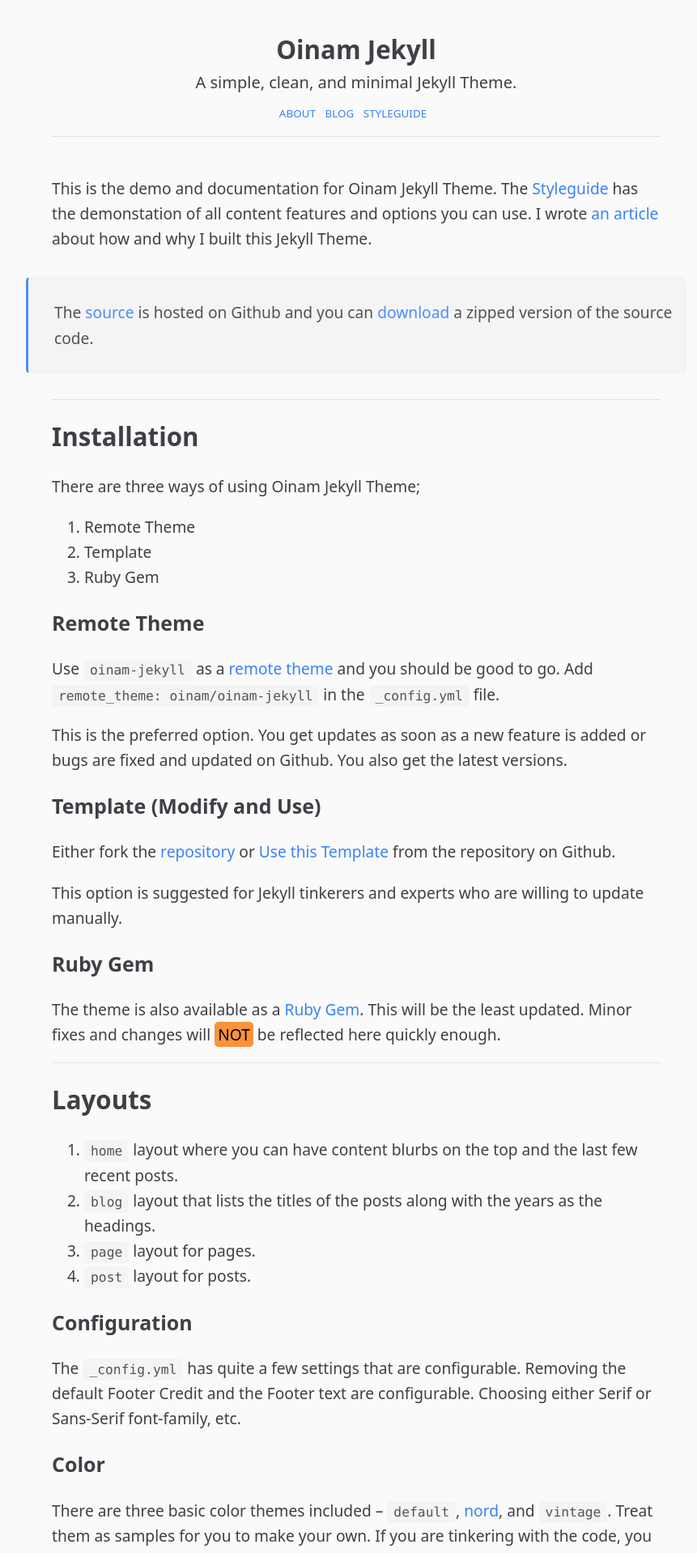
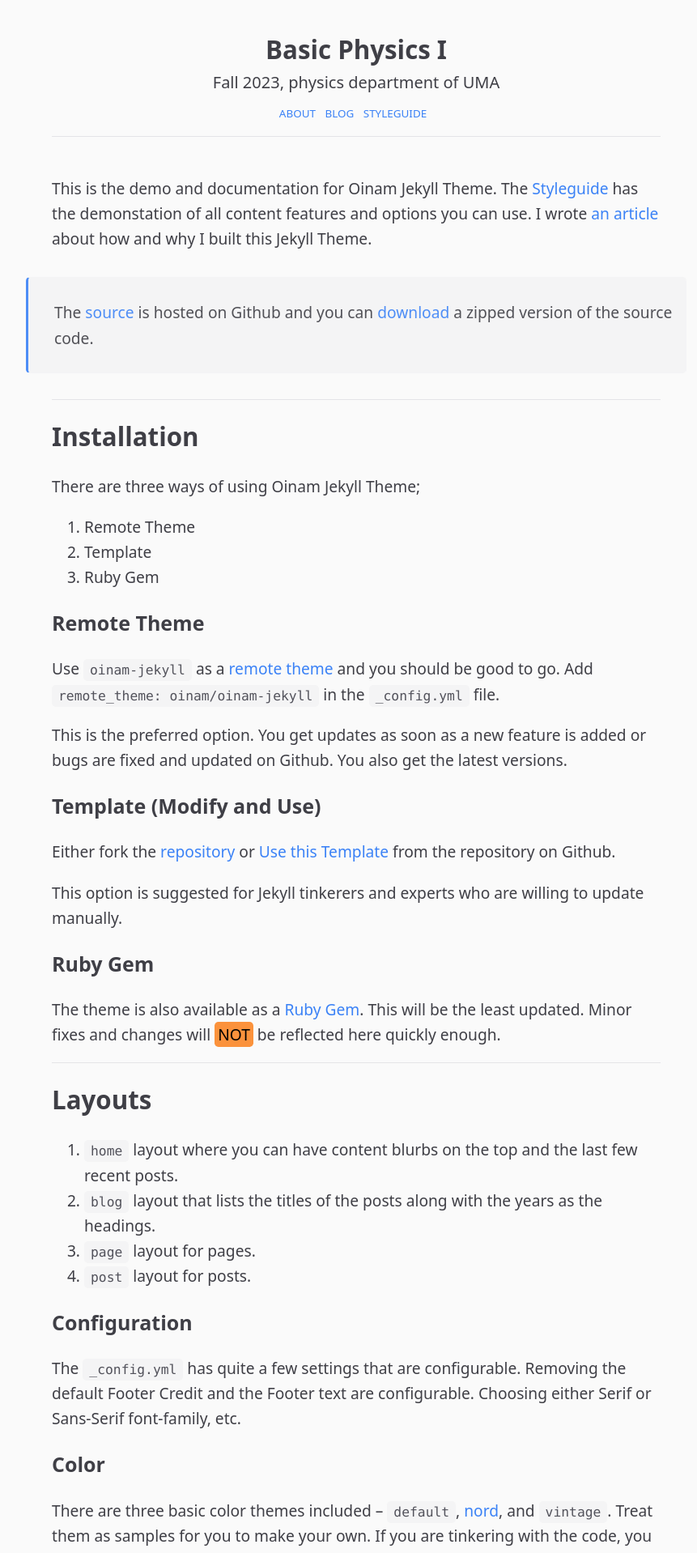
Before and after one commit to bpifall2023/bpifall2023.github.io, a Jekyll site: the page built from index.md, in a window 1280 px wide. Shown: the top 1918 px of the page at 81% size, without its empty margins (200-1061 px from the left). Built offline with Jekyll 4.4.1, drawn with Linux system fonts in a browser that asks for light colours; some of the changed text lies outside the part shown.

Commit message:
Update _config.yml

```diff
--- a/_config.yml
+++ b/_config.yml
@@ -1,35 +1,35 @@
-title: Oinam Jekyll
-description: 'A simple, clean, and minimal Jekyll Theme.'
+title: Basic Physics I
+description: 'Fall 2023, physics department of UMA'
 
 # Set this to your domain; baseurl is for the folder in your domain, if you have one -- `blog`.
 # you can leave both of them blank if you are deploying on a top-level domain.
-url: https://oinam.github.io
-baseurl: /oinam-jekyll
+url:
+baseurl:
 
 # footer
 footer:
-  credit: true
+  credit: false
   custom: false
 
 # if above footer:custom is 'true', then this will be printed instead
-footer_custom: 'An ever Work-in-Progress effort by <a href="https://oinam.com">Oinam</a>.'
+# footer_custom: 'An ever Work-in-Progress effort by <a href="https://oinam.com">Oinam</a>.'
 
 layout:
   theme: default # default, vintage, nord
   theme_highlighter: vs # default, more at css/highlighter (source: https://github.com/richleland/pygments-css)
   theme_switch: true # enable or disable user toggle switch between light and dark theme
-  home_posts_no: 6
-  home_postheader_title: 'Recent posts'
-  home_postmeta_title: 'View all'
+  home_posts_no: 50
+  home_postheader_title:
+  home_postmeta_title:
   posts_home: /blog/
-  link_new_tab: true # should external links open in a new tab (true) or in the current tab (false)
+  link_new_tab: false # should external links open in a new tab (true) or in the current tab (false)
   header_desc: true # set to false to disable description in the Header.
 
 # styles
 styles:
   font_family: sans # sans (default), serif, mixed-sans (sans-head, serif-body), mixed-serif (serif-head, sans-body)
   # include only the styles you want [true | false]
-  forms: true
+  forms: false
   syntax_highlighter: true # Code Syntax Highlighter
   inline: true # true to embed the styles in the HTML
 
@@ -56,9 +56,9 @@
       permalink: '/:year/:title/'
 
 titles_from_headings:
-  enabled: true
-  strip_title: true
-  collections: true
+  enabled: false
+  strip_title: false
+  collections: false
 
 exclude:
   - .jekyll-cache/
```
